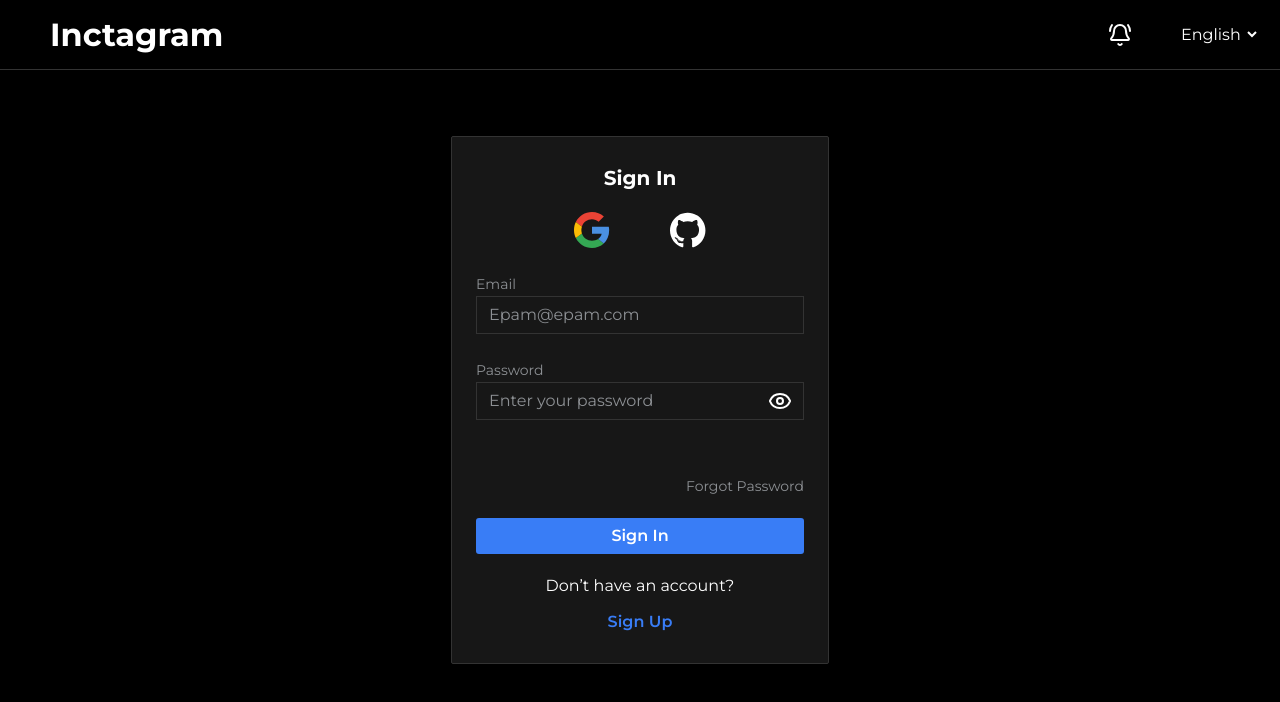
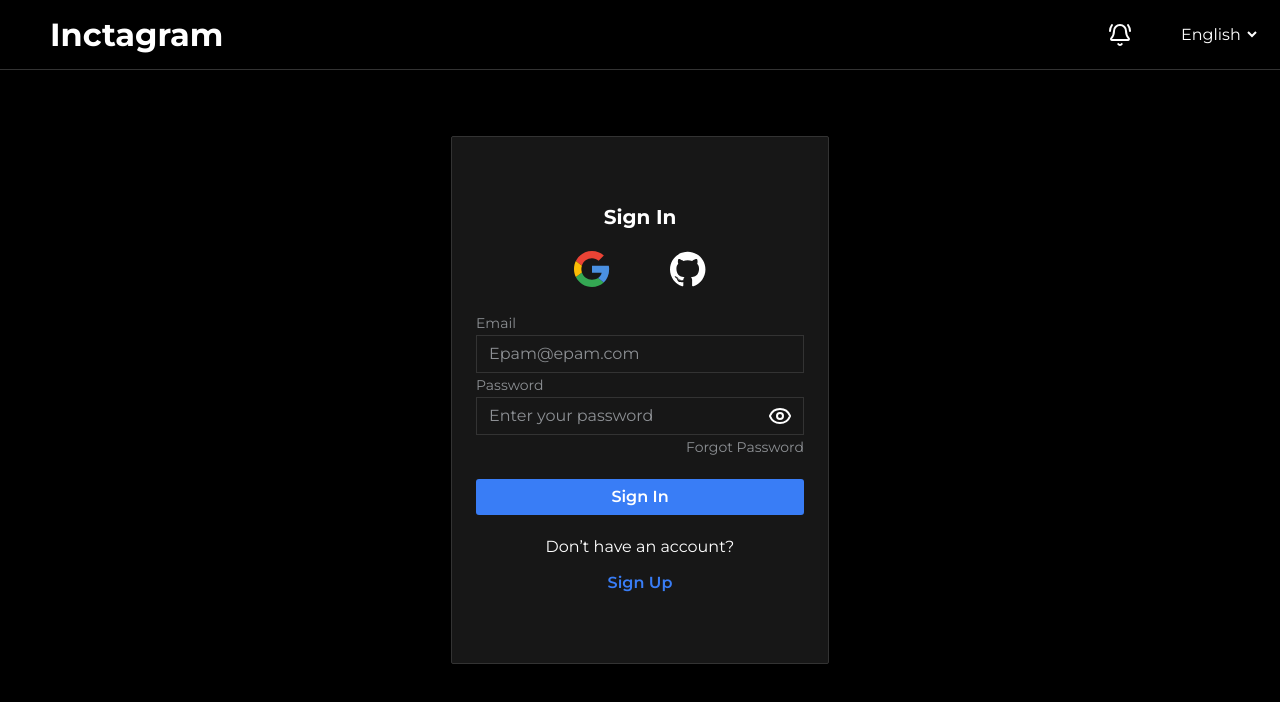
Before and after one commit to Link-together-incubator/myingram, a Next.js app: page /sign-in in a window 1280 px wide. Shown: the top 702 px of the page. Built offline with nearby package versions, Linux system fonts and the light colour scheme.

Commit message:
fix: userSlice, Links, alert error

```diff
--- a/src/_app/store/store.ts
+++ b/src/_app/store/store.ts
@@ -1,5 +1,6 @@
 import { configureStore } from '@reduxjs/toolkit'
 
+import { userReducer, userSlice } from '@/entities/user/model/userSlice'
 import { baseApi } from '@/shared/api/baseApi'
 
 import { appReducer, appSlice } from '../../shared/model/appSlice'
@@ -7,6 +8,7 @@ import { appReducer, appSlice } from '../../shared/model/appSlice'
 export const store = configureStore({
   reducer: {
     [appSlice.name]: appReducer,
+    [userSlice.name]: userReducer,
     [baseApi.reducerPath]: baseApi.reducer,
   },
   middleware: (getDefaultMiddleware) =>
--- /dev/null
+++ b/src/entities/user/model/userSlice.ts
@@ -0,0 +1,20 @@
+import { createSlice } from '@reduxjs/toolkit'
+
+export const userSlice = createSlice({
+  name: 'user',
+  initialState: {
+    isLoggedIn: false,
+  },
+  reducers: (create) => ({
+    setIsLoggedIn: create.reducer<boolean>((state, action) => {
+      state.isLoggedIn = action.payload
+    }),
+  }),
+  selectors: {
+    selectIsLoggedIn: (state) => state.isLoggedIn,
+  },
+})
+
+export const { setIsLoggedIn } = userSlice.actions
+export const { selectIsLoggedIn } = userSlice.selectors
+export const userReducer = userSlice.reducer
--- a/src/features/Auth/SignIn/SignInForm.module.scss
+++ b/src/features/Auth/SignIn/SignInForm.module.scss
@@ -8,7 +8,6 @@
   gap: 10px;
   height: 528px;
 
-
   [data-slot='card-title'] {
     font: var(--font-h2);
     font-size: 20px;
@@ -17,18 +16,17 @@
     line-height: 36px;
   }
 
-    [data-slot="card-content"] {
+  [data-slot='card-content'] {
     padding: 0;
     width: 100%;
     justify-content: center;
   }
-    [data-slot="card-footer"] {
+  [data-slot='card-footer'] {
     display: none !important;
   }
-
 }
 
-.form{
+.form {
   width: 100%;
   display: flex;
   flex-direction: column;
@@ -36,12 +34,11 @@
   & div {
     & input {
       max-width: unset;
-
     }
   }
 }
 
-.imageWrapper{
+.imageWrapper {
   display: flex;
   justify-content: center;
   gap: 60px;
@@ -66,33 +63,24 @@
   }
 }
 
-.inputWrapper{
+.inputWrapper {
   display: flex;
   flex-direction: column;
   position: relative;
 }
 
-.inputWrapper > div:not(:last-child) {
-    margin-bottom: 24px;
-}
-
-
-.buttonWrapper{
+.buttonWrapper {
   display: flex;
   flex-direction: column;
   gap: 20px;
 }
 
-.signUpWrapper{
+.signUpWrapper {
   display: flex;
   flex-direction: column;
   justify-content: center;
   align-items: center;
   gap: 6px;
-}
-
-.errorContainer {
-    min-height: 30px;
 }
 
 .error {
--- a/src/features/Auth/SignIn/SignInForm.tsx
+++ b/src/features/Auth/SignIn/SignInForm.tsx
@@ -1,12 +1,14 @@
 import Image from 'next/image'
+import Link from 'next/link'
 import { useRouter } from 'next/navigation'
 import { useId } from 'react'
 import { useForm } from 'react-hook-form'
 
 import { useLoginUserMutation } from '@/entities/user/api/userApi'
+import { setIsLoggedIn } from '@/entities/user/model/userSlice'
 import { LoginArgs } from '@/entities/user/user.types'
 import { useAppDispatch } from '@/shared/hooks/useAppDispatch'
-import { setIsLoggedIn } from '@/shared/model/appSlice'
+import { EMAIL_REGEX } from '@/shared/lib/validators'
 import { Button, Card, Input } from '@/shared/ui'
 
 import s from './SignInForm.module.scss'
@@ -27,10 +29,10 @@ export const SignInForm = () => {
     try {
       const response = await loginUser(data).unwrap()
       sessionStorage.setItem('access-token', response.accessToken)
-      dispatch(setIsLoggedIn({ isLoggedIn: true }))
+      dispatch(setIsLoggedIn(true))
       router.push('/')
     } catch (err) {
-      console.error('Login failed:', err)
+      console.log('Login failed:', err)
     }
   }
 
@@ -40,37 +42,45 @@ export const SignInForm = () => {
     <Card className={s.card} title="Sign In" id={cardId}>
       <form className={s.form} onSubmit={handleSubmit(onSubmit)}>
         <div className={s.imageWrapper}>
-          <a>
+          <Link href={'#google'}>
             <Image
               src="/assets/images/google.svg"
               width={36}
               height={36}
               alt="Google Icon"
             />
-          </a>
-          <a>
+          </Link>
+          <Link href={'#github'}>
             <Image
               src="/assets/images/github.svg"
               width={36}
               height={36}
               alt="Github Icon"
             />
-          </a>
+          </Link>
         </div>
         <div className={s.inputWrapper}>
-          <div>
-            <Input variant="email" {...register('email')} />
-          </div>
-          <div>
-            <Input variant="password" {...register('password')} />
-          </div>
-          <div className={s.errorContainer}>
-            {(errors.email || errors.password) && (
-              <span className={s.error}>
-                {errors.email?.message || errors.password?.message}
-              </span>
-            )}
-          </div>
+          <Input
+            type="email"
+            autoComplete="email"
+            error={errors.email ? errors.email.message : null}
+            variant="email"
+            {...register('email', {
+              required: 'Email is required', // Обязательное поле
+              pattern: {
+                value: EMAIL_REGEX,
+                message: 'Invalid email address', // Валидация email
+              },
+            })}
+          />
+          <Input
+            error={errors.password ? errors.password.message : null}
+            variant="password"
+            autoComplete="current-password"
+            {...register('password', {
+              required: 'Password is required', // Обязательное поле
+            })}
+          />
         </div>
         <div className={s.buttonWrapper}>
           <div className={s.forgotPassword}>
--- a/src/shared/api/baseApi.ts
+++ b/src/shared/api/baseApi.ts
@@ -11,7 +11,7 @@ export const baseApi = createApi({
   reducerPath: 'ingramApi',
   baseQuery: async (args, api, extraOptions) => {
     const result = await fetchBaseQuery({
-      baseUrl: 'https://gateway.myin-gram.ru/api/v1/',
+      baseUrl: process.env.NEXT_PUBLIC_URL_API,
       prepareHeaders: (headers) => {
         const token = sessionStorage.getItem('access-token')
         if (token) {
```
Lines whose indentation alone changed are shown as unchanged.
